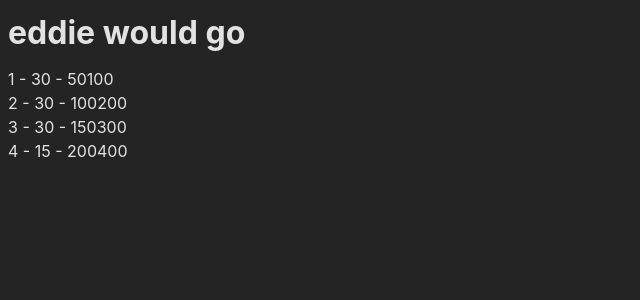
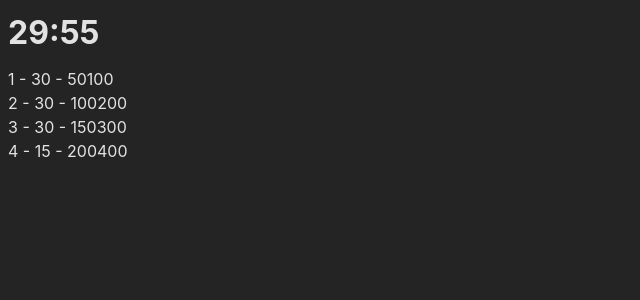
Before and after one commit to markhaskamp/blind-schedule, a Vue app in the folder blind-schedule/: page / in a window 1280 px wide. Shown: the top 300 px of the page, without its empty margins (0-640 px from the left). Built offline with nearby package versions, Linux system fonts and the light colour scheme.

Commit message:
counts down from 30

```diff
--- a/blind-schedule/src/App.vue
+++ b/blind-schedule/src/App.vue
@@ -3,7 +3,7 @@ import BlindSchedule from './components/BlindSchedule.vue'
 </script>
 
 <template>
-  <BlindSchedule msg="eddie would go" />
+  <BlindSchedule />
 </template>
 
 <style scoped>
--- a/blind-schedule/src/components/BlindSchedule.vue
+++ b/blind-schedule/src/components/BlindSchedule.vue
@@ -1,10 +1,22 @@
 <script>
 import { ref } from 'vue'
 
+let foo
+
 export default {
+  mounted() {
+    // console.log('mounted(). ingress')
+    this.startSeconds = Math.floor(Date.now() / 1000)
+
+    foo = setInterval(this.someFunc, 250)
+  },
   data() {
     return {
-      msg: "eddie would go",
+      startSeconds: 0,
+      currentStep: 0,
+      countDownValue: "",
+      isRunning: true,
+      startTime: "",
       blindSchedule: [
         { step: 1, minutes: 30, smallBlind: 50, bigBlind: 100 },
         { step: 2, minutes: 30, smallBlind: 100, bigBlind: 200 },
@@ -12,13 +24,29 @@ export default {
         { step: 4, minutes: 15, smallBlind: 200, bigBlind: 400 }
       ]
     }
+  },
+  methods: {
+    someFunc() {
+        if (this.isRunning) {
+          let currentSeconds = Math.floor(Date.now() / 1000)
+          let elapsedSeconds = currentSeconds - this.startSeconds
+          let x = ((this.blindSchedule[this.currentStep]['minutes'] * 60) - elapsedSeconds)
+          let minutes = Math.floor(x / 60)
+          let seconds = Math.floor(x % 60)
+          if (seconds < 10) {
+            this.countDownValue = `${minutes}:0${seconds}`
+          } else {
+            this.countDownValue = `${minutes}:${seconds}`
+          }
+        }
+    }
   }
 }
 
 </script>
 
 <template>
-  <h1>{{ msg }}</h1>
+  <h1>{{ countDownValue }}</h1>
   <div v-for="s in this.blindSchedule" :key="s.step">
     <span>{{s.step}}</span> - <span>{{s.minutes}}</span> - <span>{{s.smallBlind}}</span><span>{{s.bigBlind}}</span>
   </div>
```
